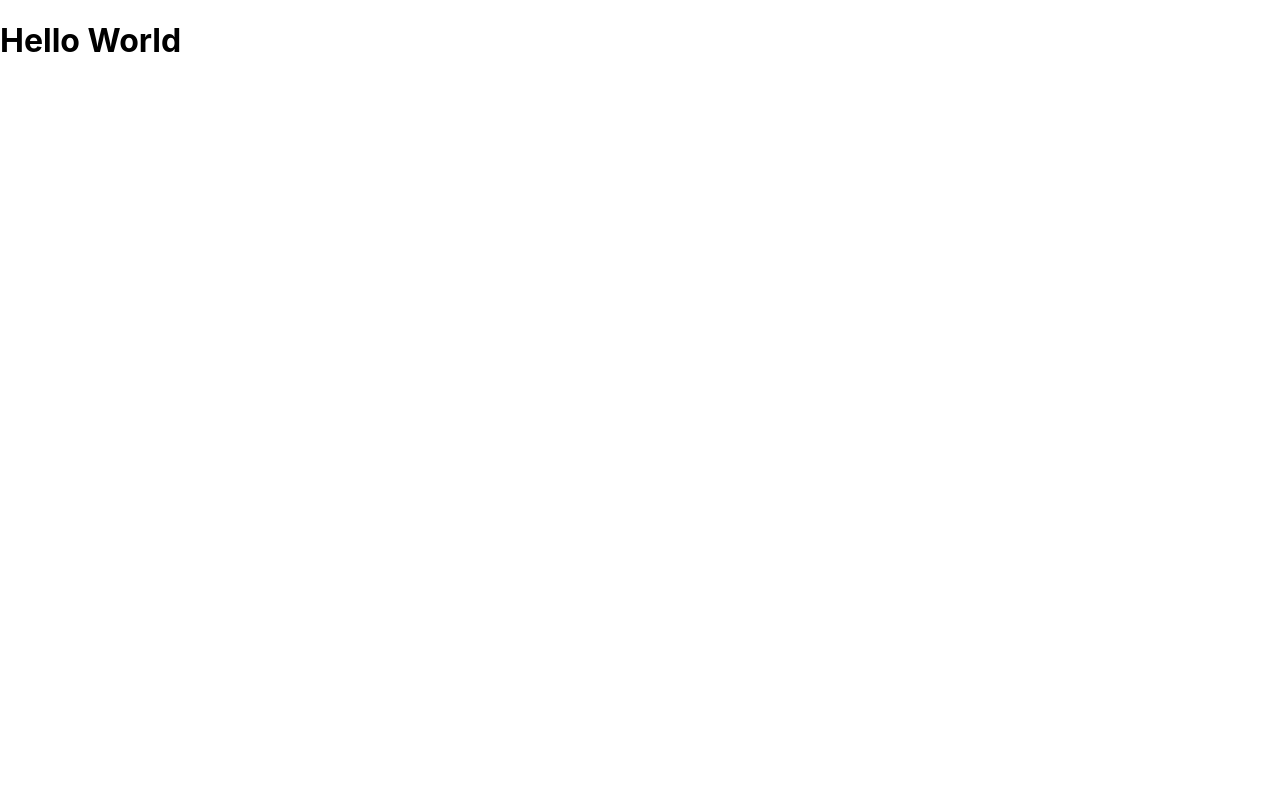
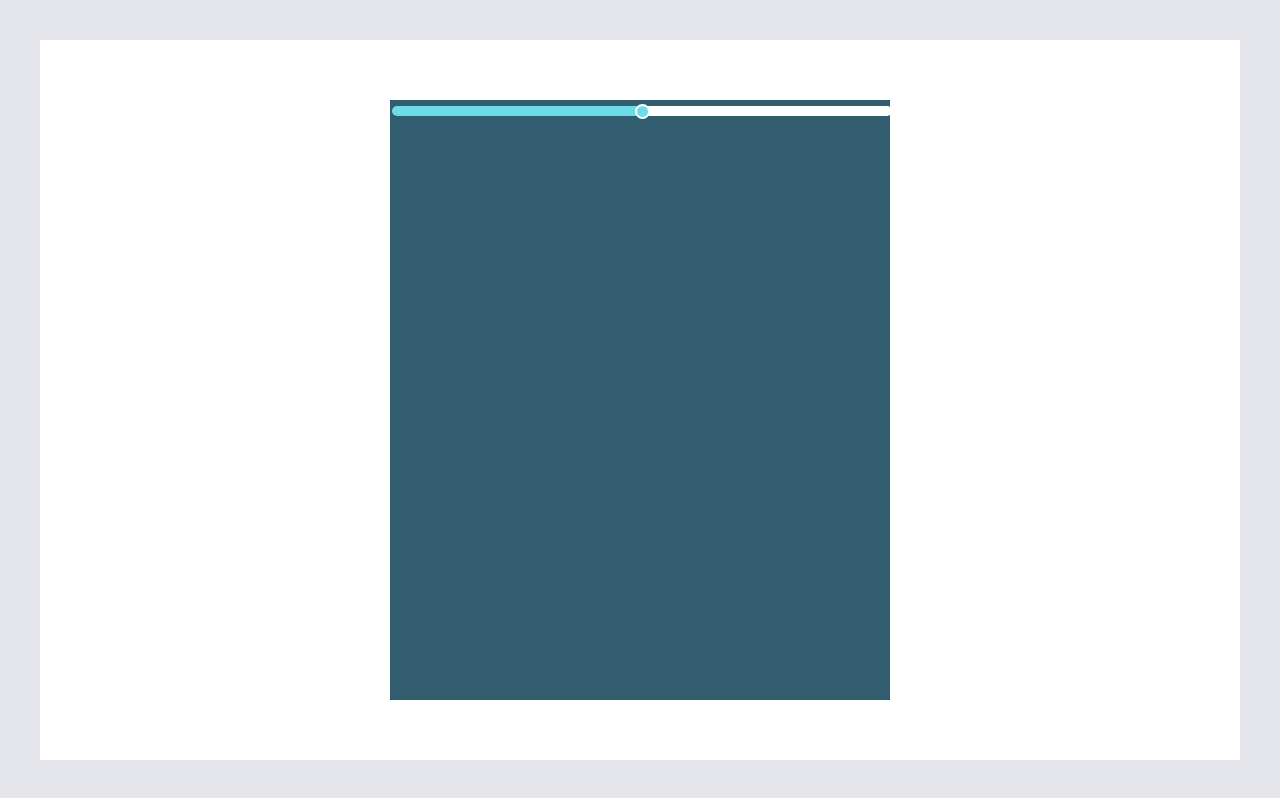
Before and after one commit to pauljoy06/intellect-demo, a React (Create React App) app: page / in a window 1280 px wide. Built offline with nearby package versions, Linux system fonts and the light colour scheme.

Commit message:
Setup basic slider component

```diff
--- a/src/App.css
+++ b/src/App.css
@@ -4,3 +4,92 @@
 
 @media (prefers-reduced-motion: no-preference) {
 }
+
+.App {
+    .first-fold {
+        display: flex;
+        justify-content: center;
+        align-items: center;
+
+        height: 100vh;
+        width: 100vw;
+        padding: 30px;
+
+        border: 40px solid #e4e5eb;
+
+        .slider-widget-wrapper {
+            height: 600px;
+            width: 500px;
+        }
+    }
+}
+
+.slider-widget {
+    height: 100%;
+    width: 100%;
+    background-color: #325d6e;
+
+    .display-value {
+
+    }
+
+    .range-slider {
+
+    }
+}
+
+input[type='range'] {
+    /* remove default styles */
+    -webkit-appearance: none; /* removes only slider, thumb styles are not completely removed*/
+    appearance: none; /* not sure if this is required*/
+
+    width: 100%;
+    cursor: pointer;
+    outline: none;
+
+    border-radius: 16px;
+
+    height: 10px;
+}
+
+/* for webkit browsers */
+input[type='range']::-webkit-slider-thumb {
+    /* removing default appearance */
+    -webkit-appearance: none;
+    appearance: none;
+
+    height: 15px;
+    width: 15px;
+
+    background-color: #6ddce7;
+    border-radius: 50%;
+    border: 2px solid #fff;
+    transition: .2s ease-in-out;
+}
+
+/* for firefox */
+input[type='range']::-moz-range-thumb {
+    height: 15px;
+    width: 15px;
+
+    background-color: #6ddce7;
+    border-radius: 50%;
+    border: 2px solid #fff;
+    transition: .2s ease-in-out;
+}
+
+/* for webkit browsers */
+input[type='range']::-webkit-slider-thumb:hover {
+    box-shadow: 0 0 0 10px rgba(109, 220, 231, 0.1);
+}
+input[type='range']:active::-webkit-slider-thumb {
+    box-shadow: 0 0 0 13px rgba(109, 220, 231, 0.1);
+}
+
+/* for firefox */
+input[type='range']::-moz-range-thumb:hover {
+    box-shadow: 0 0 0 10px rgba(109, 220, 231, 0.1);
+}
+input[type='range']:active::-moz-range-thumb {
+    box-shadow: 0 0 0 13px rgba(109, 220, 231, 0.1);
+}
--- a/src/App.tsx
+++ b/src/App.tsx
@@ -1,8 +1,13 @@
 import './App.css';
+import { SliderWidget } from './components';
 
 function App() {
     return <div className='App'>
-        <h1>Hello World</h1>
+        <div className='first-fold'>
+            <div className='slider-widget-wrapper'>
+                <SliderWidget />
+            </div>
+        </div>
     </div>
 }
 
--- a/src/components/index.tsx
+++ b/src/components/index.tsx
@@ -1,2 +1,45 @@
+import { useState } from 'react';
+
+const SliderWidget = (): JSX.Element => {
+    const [value, setValue] = useState<number>(5); // Default value set to 5
+    const sliderInputStyle = {
+        background: `linear-gradient(to right, #6ddce7 ${value*10}%, #fff ${value*10}%)`
+    }
+
+    const onThumbChange = (e: React.ChangeEvent<HTMLInputElement>) => {
+        setValue(Number(e.target.value));
+    };
+
+    return <div className='slider-widget'>
+        {false && <div className='circle-slide'>
+            <div className='value'>{value}</div>
+            <svg className='progress-ring' width='120' height='120'>
+                <circle
+                    className='progress-ring__circle'
+                    stroke='white'
+                    strokeWidth='4'
+                    fill='transparent'
+                    r='52'
+                    cx='60'
+                    cy='60'
+                    style={{
+                        strokeDasharray: `${(value / 10) * 327}, 327`,
+                    }}
+                />
+            </svg>
+        </div>}
+        <input
+            className='range-slider'
+            type='range'
+            min='0'
+            max='10'
+            value={value}
+            onChange={onThumbChange}
+            style={sliderInputStyle}
+        />
+    </div>
+}
+
 export {
+    SliderWidget,
 }
```
